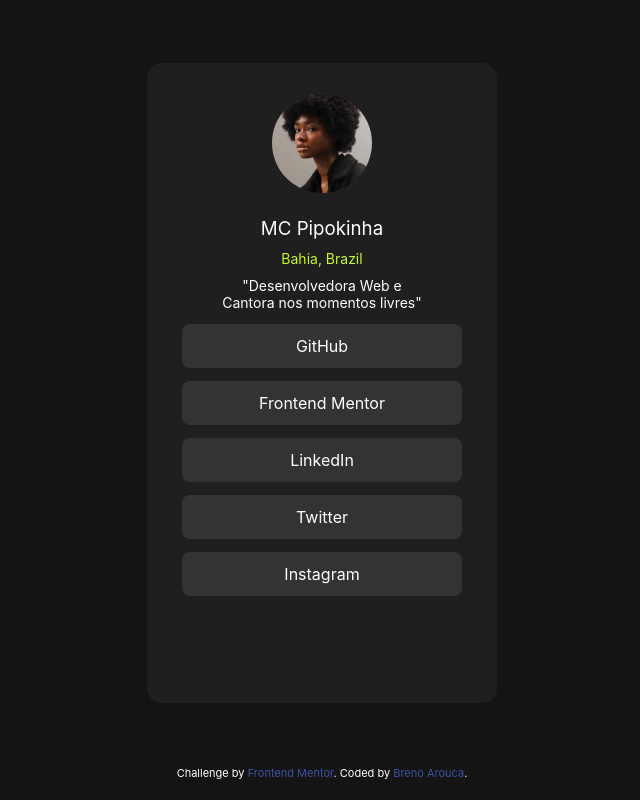
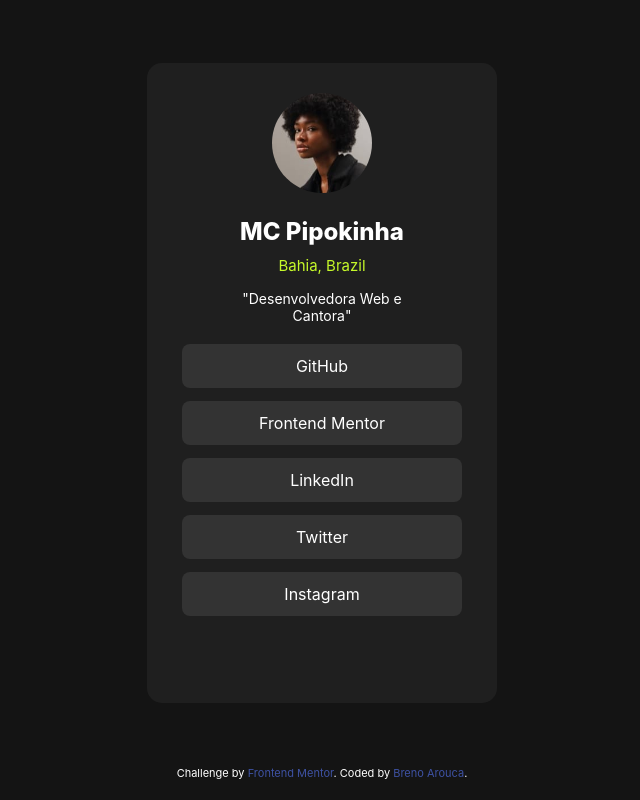
Before and after one commit to Arouca-b/social-link-profile, a plain HTML site: page index.html in a window 1280 px wide. Shown: the whole page, without its empty margins (318-958 px from the left). Drawn offline with Linux system fonts and the light colour scheme.

Commit message:
Atualização CSS

```diff
--- a/index.html
+++ b/index.html
@@ -14,11 +14,11 @@
     <div class="card">
       <div class="perfil">
         <img src="assets/images/avatar-jessica.jpeg" width="100">
-        <h3>MC Pipokinha</h3>
+        <h2>MC Pipokinha</h2>
         <p>Bahia, Brazil</p>
       </div>
 
-      <p>"Desenvolvedora Web e Cantora nos momentos livres"</p>
+      <p>"Desenvolvedora Web e Cantora"</p>
 
       <nav>
         <ul>
--- a/style.css
+++ b/style.css
@@ -5,6 +5,10 @@
     color: white;
     text-decoration: none;
     font-weight: 400;
+}
+
+h2{
+    font-weight: 800;
 }
 
 .container{
@@ -41,13 +45,18 @@
     text-decoration:underline;
 }
 
+.perfil{
+    font-weight: 600px;
+    margin: 0 0 15px 0;
+}
+
 .perfil img{
     border-radius: 50%;
     margin: 30px 0 20px 0;
-    font-weight: 600px;
 }
 
 .perfil p{
+    font-size: 15px;
     color: #c5f82a;
 }
 
@@ -60,6 +69,7 @@ p{
 }
 
 nav ul{
+    margin-top: 20px;
     text-align: center;
     justify-content: center;
 }
```
Also changed, not shown: a.txt (added).
